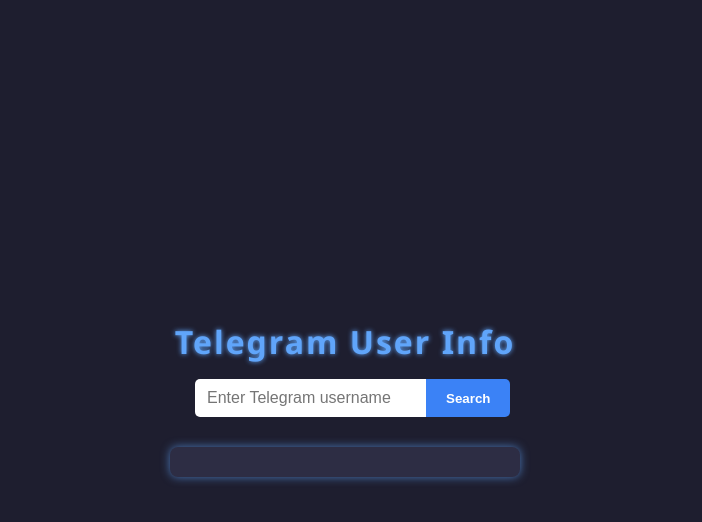
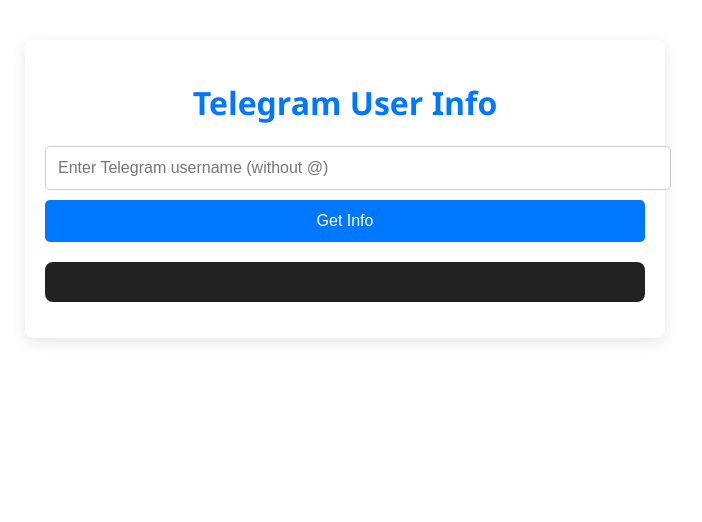
Before and after one commit to v5on/tele-user-info-api, a plain HTML site: page static/index.html in a window 1280 px wide. Shown: the whole page, without its empty margins (295-997 px from the left). Drawn offline with Linux system fonts and the light colour scheme.

Commit message:
Update index.html

```diff
--- a/static/index.html
+++ b/static/index.html
@@ -6,128 +6,124 @@
   <title>Telegram User Info</title>
   <style>
     body {
-      background: #1e1e2f;
-      color: #eee;
-      font-family: "Segoe UI", Tahoma, Geneva, Verdana, sans-serif;
-      margin: 0;
-      padding: 0;
-      display: flex;
-      height: 100vh;
-      justify-content: center;
-      align-items: center;
-      flex-direction: column;
+      font-family: 'Segoe UI', Tahoma, Geneva, Verdana, sans-serif;
+      background: #f0f0f0;
+      color: #333;
+      max-width: 600px;
+      margin: 40px auto;
+      padding: 20px;
+      border-radius: 8px;
+      background: white;
+      box-shadow: 0 4px 15px rgb(0 0 0 / 0.1);
     }
-
     h1 {
-      margin-bottom: 1rem;
-      font-weight: 700;
-      letter-spacing: 2px;
-      color: #60a5fa;
-      text-shadow: 0 0 5px #60a5fa;
+      text-align: center;
+      color: #0077ff;
     }
-
-    #input-container {
-      display: flex;
-      margin-bottom: 1rem;
-      width: 300px;
+    input[type="text"] {
+      width: 100%;
+      padding: 12px;
+      margin-bottom: 10px;
+      font-size: 1rem;
+      border: 1px solid #ccc;
+      border-radius: 5px;
     }
-
-    #username {
-      flex-grow: 1;
-      padding: 10px 12px;
-      border: none;
-      border-radius: 5px 0 0 5px;
-      font-size: 16px;
-      outline: none;
-    }
-
     button {
-      background: #3b82f6;
+      background: #0077ff;
       border: none;
       color: white;
-      font-weight: 600;
-      padding: 10px 20px;
-      border-radius: 0 5px 5px 0;
+      padding: 12px 20px;
+      border-radius: 5px;
       cursor: pointer;
-      transition: background 0.3s ease;
+      font-size: 1rem;
+      width: 100%;
     }
-
     button:hover {
-      background: #2563eb;
+      background: #005fcc;
     }
-
-    #result {
-      background: #2d2d44;
+    pre {
+      background: #222;
+      color: #eee;
+      padding: 20px;
       border-radius: 8px;
-      padding: 15px;
-      width: 320px;
-      max-height: 400px;
-      overflow-y: auto;
+      font-size: 1rem;
       white-space: pre-wrap;
-      font-family: monospace;
-      font-size: 14px;
-      box-shadow: 0 0 10px #60a5faaa;
+      margin-top: 20px;
+      line-height: 1.5;
     }
-
-    #error {
-      color: #f87171;
-      margin-top: 10px;
-      font-weight: 600;
+    .flag {
+      font-weight: bold;
+      color: white;
+      padding: 3px 8px;
+      border-radius: 5px;
+      margin-left: 5px;
+      font-size: 0.9rem;
+    }
+    .scam {
+      background: #ff3b3b;
+    }
+    .fake {
+      background: #ff9900;
+    }
+    .clean {
+      background: #28a745;
     }
   </style>
 </head>
 <body>
   <h1>Telegram User Info</h1>
+  <input
+    type="text"
+    id="username"
+    placeholder="Enter Telegram username (without @)"
+    autocomplete="off"
+  />
+  <button onclick="fetchUserInfo()">Get Info</button>
 
-  <div id="input-container">
-    <input type="text" id="username" placeholder="Enter Telegram username" autocomplete="off" />
-    <button onclick="fetchUserInfo()">Search</button>
-  </div>
-
-  <pre id="result"></pre>
-  <div id="error"></div>
+  <pre id="output"></pre>
 
   <script>
     async function fetchUserInfo() {
       const usernameInput = document.getElementById("username");
-      const resultEl = document.getElementById("result");
-      const errorEl = document.getElementById("error");
       const username = usernameInput.value.trim();
-
-      resultEl.textContent = "";
-      errorEl.textContent = "";
-
+      const output = document.getElementById("output");
       if (!username) {
-        errorEl.textContent = "Please enter a username.";
+        output.textContent = "Please enter a username.";
         return;
       }
-
+      output.textContent = "Fetching data...";
       try {
-        const response = await fetch(`/get_user_info?username=${encodeURIComponent(username)}`);
-        if (!response.ok) {
-          errorEl.textContent = `Error: ${response.status} ${response.statusText}`;
+        const res = await fetch(`/get_user_info?username=${encodeURIComponent(username)}`);
+        const data = await res.json();
+        if (data.error) {
+          output.textContent = `Error: ${data.error}`;
           return;
         }
 
-        const text = await response.text();
+        // Build output string
+        let flags = "";
+        if (data.is_scam) flags += '<span class="flag scam">⚠️ Scam</span>';
+        else if (data.is_fake) flags += '<span class="flag fake">⚠️ Fake</span>';
+        else flags += '<span class="flag clean">✅ Clean</span>';
 
-        if (text.toLowerCase().includes("error")) {
-          errorEl.textContent = text;
-          return;
-        }
+        output.innerHTML = `
+✘《 User Information ↯ 》
+↯ Full Name: ${data.full_name || "N/A"}
+↯ User ID: ${data.user_id}
+↯ Username: ${data.username}
+↯ Chat Id: ${data.chat_id}
 
-        resultEl.textContent = text;
+↯ Premium User: ${data.premium}
+↯ Verified: ${data.verified}
+↯ Status: ${data.status}
+↯ Account Created On: ${data.account_created_on}
+↯ Account Age: ${data.account_age}
+↯ Flags: ${flags}
+        `;
       } catch (err) {
-        errorEl.textContent = `Fetch error: ${err.message}`;
+        output.textContent = "Failed to fetch data. Try again.";
       }
     }
-
-    // Optional: submit on Enter key press
-    document.getElementById("username").addEventListener("keydown", (e) => {
-      if (e.key === "Enter") {
-        fetchUserInfo();
-      }
-    });
   </script>
 </body>
 </html>
```
